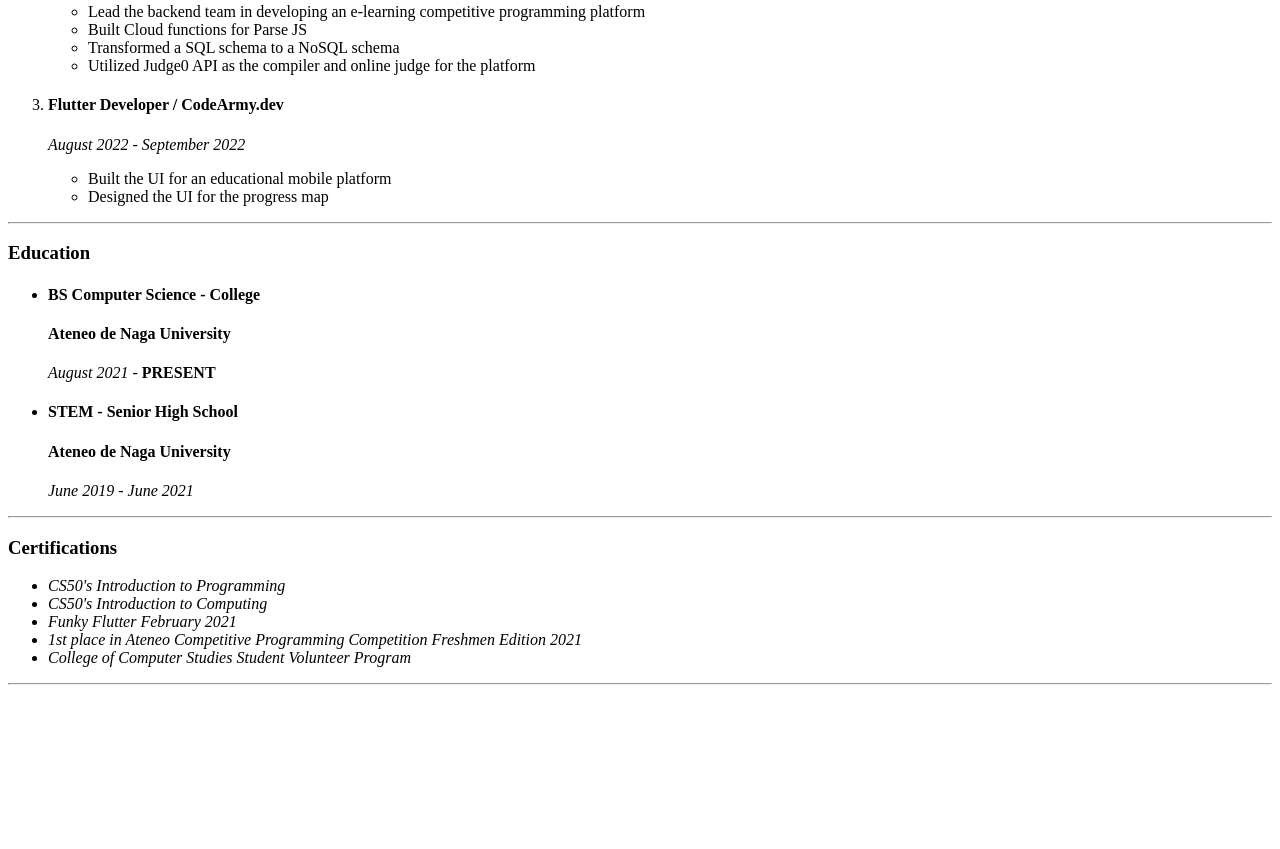
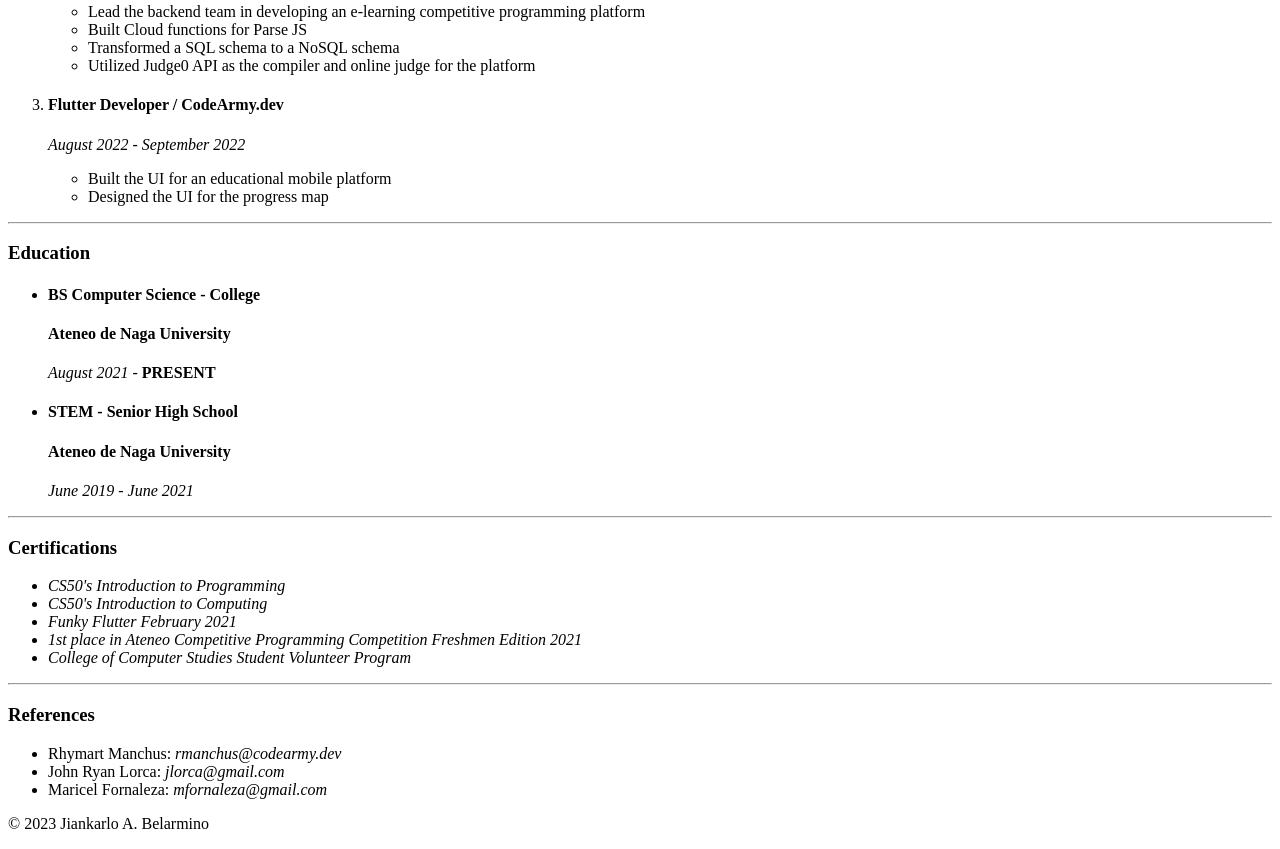
Before and after one commit to CSjianbel/Resume, a plain HTML site: page index.html in a window 1280 px wide. Shown: the part 821-1670 px from the top of the page. Before the commit the page ends 1514 px from the top, so only its background shows below. Drawn offline with Linux system fonts and the light colour scheme.

Commit message:
Update index.html

```diff
--- a/index.html
+++ b/index.html
@@ -91,3 +91,23 @@
         </ul>
       </section>
       <hr />
+      <section>
+        <h3>References</h3>
+        <ul>
+            <li>
+                Rhymart Manchus: <i>rmanchus@codearmy.dev</i>
+            </li>
+            <li>
+                John Ryan Lorca: <i>jlorca@gmail.com</i>
+            </li>
+            <li>
+                Maricel Fornaleza: <i>mfornaleza@gmail.com</i>
+            </li>
+        </ul>
+      </section>
+    </main>
+    <footer>
+      <p>&copy; 2023 Jiankarlo A. Belarmino</p>
+    </footer>
+</body>
+</html>
```
